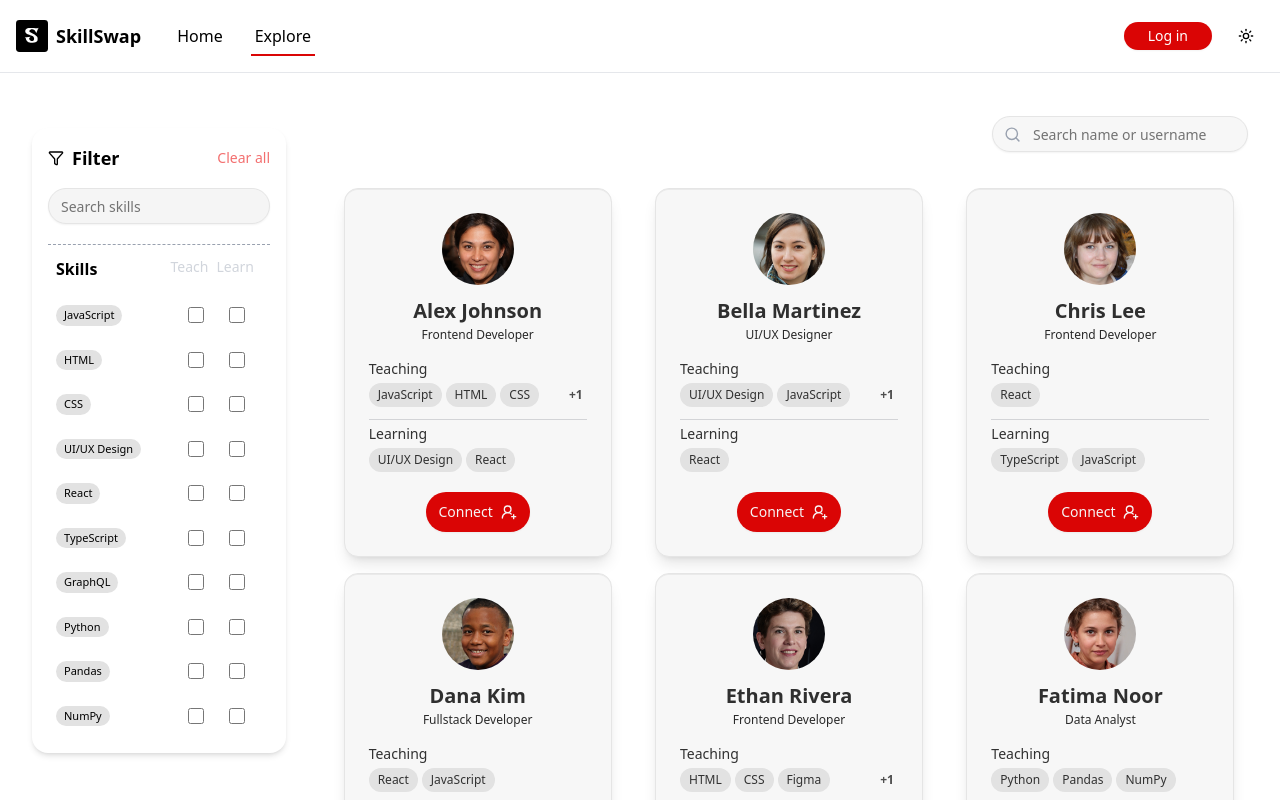
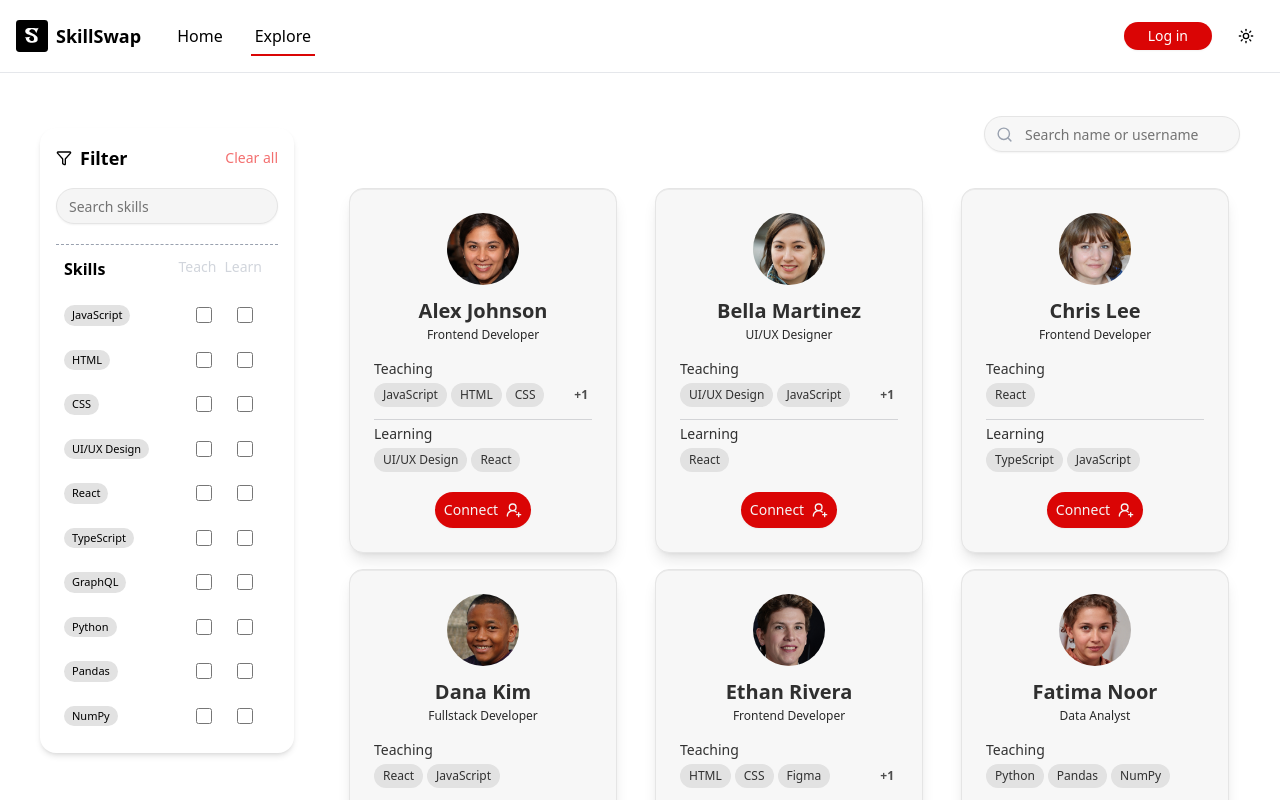
Before and after one commit to lpun-majessica/skill-swap, a Next.js app: page /explore in a window 1280 px wide. Shown: the top 800 px of the page. Built offline with nearby package versions, Linux system fonts and the light colour scheme.

Commit message:
fix: button size, padding for explore & my-network

```diff
--- a/src/app/explore/page.js
+++ b/src/app/explore/page.js
@@ -3,7 +3,7 @@ import { RecommendedUserList } from "@/components/user-list/recommended-user-lis
 
 export default function ExplorePage() {
 	return (
-		<div className="flex flex-col sm:flex-row items-start min-h-screen px-4 sm:px-6 lg:px-8 py-3 lg:py-6 gap-2 lg:gap-3">
+		<div className="flex flex-col sm:flex-row items-start min-h-screen px-4 lg:px-10 2xl:px-12 py-3 lg:py-6 gap-2 lg:gap-3">
 			<div className="flex flex-col items-center sm:mt-10 mr-4 sm:mr-6 lg:mr-8">
 				<Filter />
 			</div>
--- a/src/app/my-network/page.js
+++ b/src/app/my-network/page.js
@@ -1,13 +1,13 @@
-"use client"
+"use client";
 
 import Filter from "@/components/filter";
 import { MyNetWorkUserList } from "@/components/user-list/my-network-user-list";
-import AuthGuard from '@/components/auth/AuthGuard';
+import AuthGuard from "@/components/auth/AuthGuard";
 
 export default function MyNetworkPage() {
 	return (
 		<AuthGuard>
-			<div className="flex flex-col sm:flex-row items-start min-h-screen px-4 sm:px-6 lg:px-8 py-3 lg:py-6 gap-2 lg:gap-3">
+			<div className="flex flex-col sm:flex-row items-start min-h-screen px-4 lg:px-10 2xl:px-12 py-3 lg:py-6 gap-2 lg:gap-3">
 				<div className="flex flex-col items-center sm:mt-10 mr-4 sm:mr-6 lg:mr-8">
 					<Filter />
 				</div>
--- a/src/components/common/Buttons.jsx
+++ b/src/components/common/Buttons.jsx
@@ -9,7 +9,7 @@ import { useAuthContext } from "@/contexts/auth-context";
 import { useRouter } from "next/navigation";
 
 const sharedClass =
-	"relative text-xs lg:text-[13px] xl:text-sm w-22 h-8 md:w-24 lg:h-9 xl:w-26 xl:h-10 2xl:w-28 rounded-4xl hover:cursor-pointer";
+	"relative text-xs lg:text-[13px] xl:text-sm w-22 h-8 min-[800px]:w-24 min-[1280px]:h-9 min-[1545px]:w-26 min-[1545px]:h-10 rounded-4xl hover:cursor-pointer";
 const redButton = `${sharedClass} bg-ss-red-505 text-ss-light-555 hover:bg-ss-red-404 active:bg-ss-red-404/70 dark:bg-ss-red-404 dark:hover:bg-ss-red-404/70 dark:active:bg-ss-red-404/50 dark:text-ss-light-222`;
 const grayButton = `${sharedClass} flex flex-row justify-center items-center gap-1 bg-ss-light-555 border-2 border-ss-light-222 text-ss-black-444 hover:bg-ss-light-222 dark:bg-ss-black-131 dark:hover:bg-ss-black-444 dark:border-ss-black-444 dark:text-ss-light-555`;
 
```
